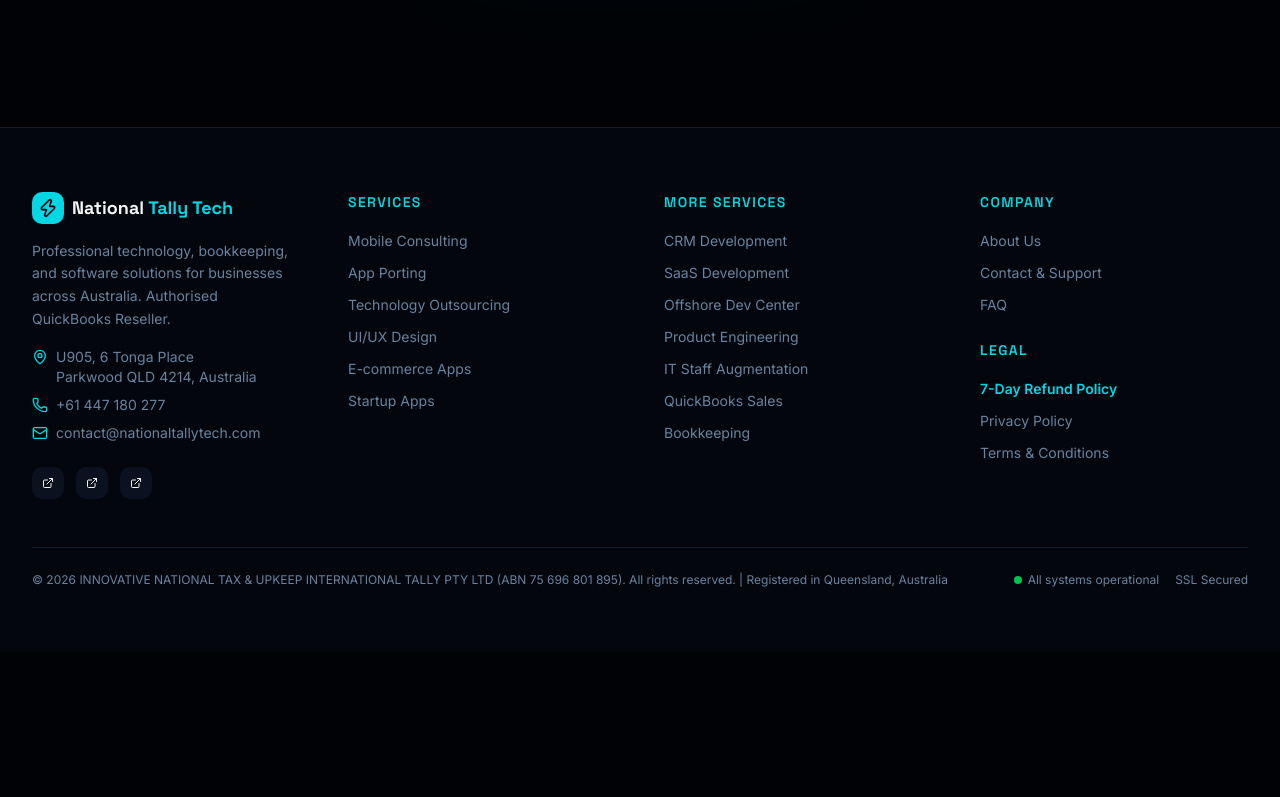
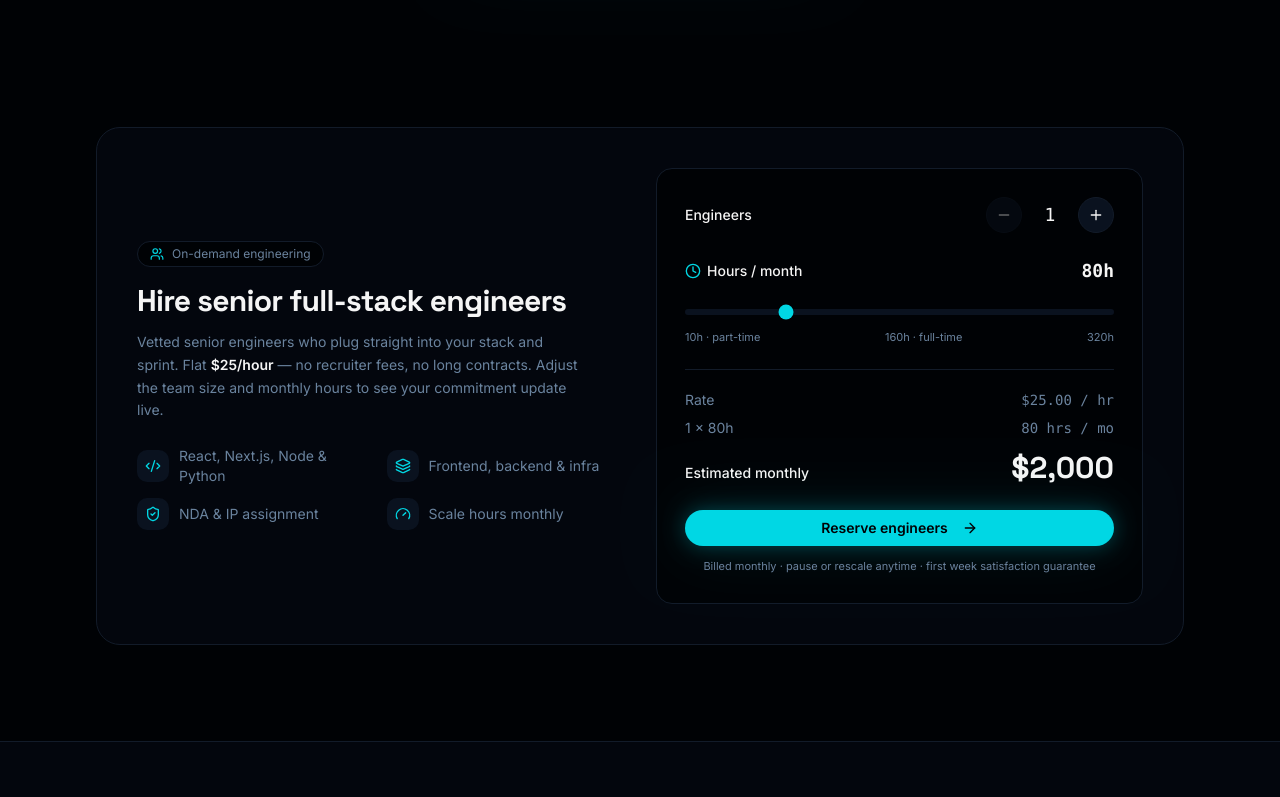
Before and after one commit to nooralamf42/firm-website, a Next.js app: page /quickbooks in a window 1280 px wide. Shown: the part 1603-2400 px from the top of the page. Before the commit the page ends 2255 px from the top, so only its background shows below. Built offline with nearby package versions, Linux system fonts and the light colour scheme.

Commit message:
updated pricing page

```diff
--- a/src/app/quickbooks/page.tsx
+++ b/src/app/quickbooks/page.tsx
@@ -13,6 +13,14 @@
   Building2,
   Star,
   ArrowRight,
+  Users,
+  Code2,
+  Layers,
+  ShieldCheck,
+  Gauge,
+  Plus,
+  Minus,
+  Clock,
 } from "lucide-react";
 import { Button } from "@/components/ui/button";
 import Navbar from "@/components/navbar";
@@ -102,8 +110,17 @@
   },
 ];
 
+const engineerPerks = [
+  { icon: Code2,       label: "React, Next.js, Node & Python" },
+  { icon: Layers,      label: "Frontend, backend & infra" },
+  { icon: ShieldCheck, label: "NDA & IP assignment" },
+  { icon: Gauge,       label: "Scale hours monthly" },
+];
+
 export default function QuickBooks() {
   const [annual, setAnnual] = useState(false);
+  const [engineers, setEngineers] = useState(1);
+  const [hours, setHours] = useState(80);
 
   function displayPrice(plan: typeof plans[0]) {
     const price = annual ? Math.round(plan.monthlyPrice * 0.8) : plan.monthlyPrice;
@@ -247,6 +264,132 @@
         </div>
       </section>
 
+      {/* ── Engineer Hiring Calculator ───────────────────────────────────────── */}
+      <section id="engineers" className="max-w-6xl mx-auto px-4 sm:px-6 lg:px-8 pb-24">
+        <motion.div
+          initial={{ opacity: 0, y: 24 }}
+          whileInView={{ opacity: 1, y: 0 }}
+          viewport={{ once: true }}
+          className="grid gap-8 rounded-3xl border border-border bg-card p-7 sm:p-10 lg:grid-cols-2 lg:items-center"
+        >
+          {/* Left — description */}
+          <div>
+            <div className="inline-flex items-center gap-2 rounded-full border border-border bg-background px-3 py-1 text-xs text-muted-foreground">
+              <Users className="w-3.5 h-3.5 text-primary" aria-hidden="true" />
+              On-demand engineering
+            </div>
+            <h2 className="font-display mt-4 text-2xl sm:text-3xl font-bold tracking-tight">
+              Hire senior full-stack engineers
+            </h2>
+            <p className="mt-3 max-w-md text-sm leading-relaxed text-muted-foreground">
+              Vetted senior engineers who plug straight into your stack and sprint. Flat{" "}
+              <span className="font-semibold text-foreground">$25/hour</span>{" "}
+              — no recruiter fees, no long contracts. Adjust the team size and monthly hours to see your commitment update live.
+            </p>
+            <ul className="mt-6 grid gap-3 sm:grid-cols-2">
+              {engineerPerks.map(({ icon: Icon, label }) => (
+                <li key={label} className="flex items-center gap-2.5 text-sm text-muted-foreground">
+                  <span className="flex h-8 w-8 items-center justify-center rounded-lg bg-secondary text-primary shrink-0">
+                    <Icon className="w-4 h-4" aria-hidden="true" />
+                  </span>
+                  {label}
+                </li>
+              ))}
+            </ul>
+          </div>
+
+          {/* Right — live calculator */}
+          <div className="rounded-2xl border border-border bg-background p-6 sm:p-7">
+            {/* Engineers counter */}
+            <div className="flex items-center justify-between">
+              <span className="text-sm font-medium">Engineers</span>
+              <div className="flex items-center gap-3">
+                <button
+                  id="engineer-decrease"
+                  type="button"
+                  aria-label="Decrease engineers"
+                  onClick={() => setEngineers(Math.max(1, engineers - 1))}
+                  disabled={engineers <= 1}
+                  className="flex h-9 w-9 items-center justify-center rounded-full border border-border bg-secondary text-foreground transition-colors hover:border-primary disabled:opacity-40 cursor-pointer"
+                >
+                  <Minus className="w-4 h-4" aria-hidden="true" />
+                </button>
+                <span className="font-mono w-8 text-center text-lg tabular-nums">{engineers}</span>
+                <button
+                  id="engineer-increase"
+                  type="button"
+                  aria-label="Increase engineers"
+                  onClick={() => setEngineers(engineers + 1)}
+                  className="flex h-9 w-9 items-center justify-center rounded-full border border-border bg-secondary text-foreground transition-colors hover:border-primary cursor-pointer"
+                >
+                  <Plus className="w-4 h-4" aria-hidden="true" />
+                </button>
+              </div>
+            </div>
+
+            {/* Hours slider */}
+            <div className="mt-6">
+              <div className="flex items-center justify-between mb-3">
+                <span className="flex items-center gap-1.5 text-sm font-medium">
+                  <Clock className="w-4 h-4 text-primary" aria-hidden="true" />
+                  Hours / month
+                </span>
+                <span className="font-mono text-lg tabular-nums font-semibold">{hours}h</span>
+              </div>
+              <div className="relative">
+                <input
+                  id="hours-slider"
+                  type="range"
+                  min={10}
+                  max={320}
+                  step={10}
+                  value={hours}
+                  onChange={(e) => setHours(Number(e.target.value))}
+                  aria-label="Monthly hours per engineer"
+                  className="w-full h-1.5 rounded-full appearance-none cursor-pointer bg-secondary accent-primary"
+                />
+              </div>
+              <div className="mt-2 flex justify-between text-[11px] text-muted-foreground">
+                <span>10h · part-time</span>
+                <span>160h · full-time</span>
+                <span>320h</span>
+              </div>
+            </div>
+
+            {/* Breakdown */}
+            <div className="mt-6 space-y-2 border-t border-border pt-5 text-sm">
+              <div className="flex items-center justify-between text-muted-foreground">
+                <span>Rate</span>
+                <span className="font-mono text-xs sm:text-sm">$25.00 / hr</span>
+              </div>
+              <div className="flex items-center justify-between text-muted-foreground">
+                <span>{engineers} × {hours}h</span>
+                <span className="font-mono text-xs sm:text-sm">{engineers * hours} hrs / mo</span>
+              </div>
+              <div className="flex items-baseline justify-between pt-1">
+                <span className="font-medium">Estimated monthly</span>
+                <span className="font-display text-2xl font-bold sm:text-3xl">
+                  ${(engineers * hours * 25).toLocaleString()}
+                </span>
+              </div>
+            </div>
+
+            {/* CTA */}
+            <Link href="/contact" className="mt-6 block">
+              <Button
+                id="cta-reserve-engineers"
+                className="w-full bg-primary text-primary-foreground font-semibold glow-cyan hover:bg-primary/90 rounded-full"
+              >
+                Reserve engineers <ArrowRight className="w-4 h-4 ml-1.5" />
+              </Button>
+            </Link>
+            <p className="mt-3 text-center text-[11px] text-muted-foreground">
+              Billed monthly · pause or rescale anytime · first week satisfaction guarantee
+            </p>
+          </div>
+        </motion.div>
+      </section>
+
       <Footer />
     </div>
   );
```
